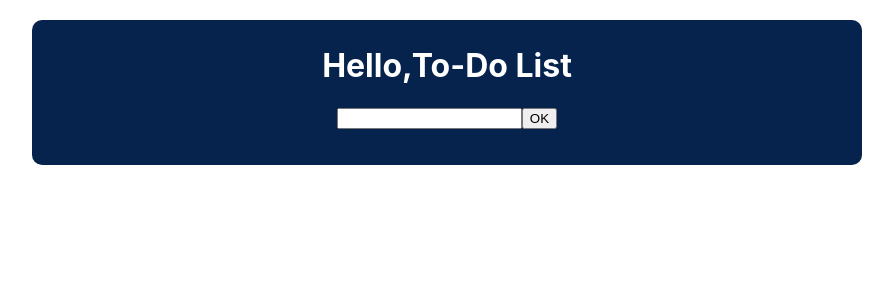
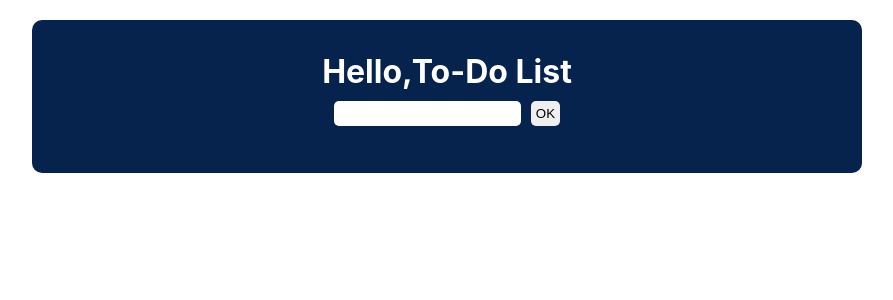
Before and after one commit to IrinaV1/lessons, a React (Create React App) app in the folder lesson/: page / in a window 1280 px wide. Shown: the top 300 px of the page, without its empty margins (193-1086 px from the left). Built offline with nearby package versions, Linux system fonts and the light colour scheme.

Commit message:
added css, className

```diff
--- a/lesson/src/App.css
+++ b/lesson/src/App.css
@@ -1,3 +1,9 @@
+*{
+  margin: 0;
+  padding: 0;
+
+}
+
 .App {
   margin: 20px auto;
   padding: 5px 15px 20px;
@@ -8,9 +14,14 @@
   background-color: #06234e;
   color: #fff;
 }
+.wrapper{
+  margin: 20px auto;
+  padding: 2px;
+}
 
-
-
+h1{
+  margin: 5px auto;
+}
 
 .App-header {
   background-color: #282c34;
@@ -23,6 +34,18 @@
   color: white;
 }
 
+input{
+  border-radius: 5px ;
+  padding: 5px;
+  margin: 5px 5px;
+  border: none;
+}
+.ok{
+  border-radius: 5px ;
+  padding: 5px;
+  margin: 5px 5px;
+  border: none;
+}
 .App-link {
   color: #61dafb;
 }
@@ -42,8 +65,5 @@
   width: 45%;
   padding: 5PX;
   text-align: start;
+  color: #f6f7f8;
 }
-.completed {
-  text-decoration: line-through;
-  color: gray;
-}
--- a/lesson/src/components/Task/Task.jsx
+++ b/lesson/src/components/Task/Task.jsx
@@ -1,6 +1,6 @@
 
 import React, {useState, useEffect} from 'react';
-
+import '../../App.css';
 
 
 
@@ -17,13 +17,13 @@ const [tasks, setTasks] = useState([]);
     }
   }, []);
 
-  // Сохранение задач в localStorage при изменении списка задач
+
   useEffect(() => {
-   if (tasks.length > 0 || - 1) {
+   if (tasks.length > 0)  {
       localStorage.setItem('tasks', JSON.stringify(tasks));
     }
   }, [tasks]);
-
+console.log(tasks)
 
 const handleInputChange = (event) => {
     setTask(event.target.value);
@@ -50,14 +50,14 @@ const handleInputChange = (event) => {
 
 
   return (
-    <div>
+    <div className='wrapper'>
        <h1>Hello,To-Do List</h1>
     <input type="text"
     value={task}
     onChange={handleInputChange}
 
     />
-    <button onClick={handleAddTask}>OK</button>
+    <button className='ok' onClick={handleAddTask}>OK</button>
 
     <ul className="items">
  {tasks.map((task,index) => (
```
